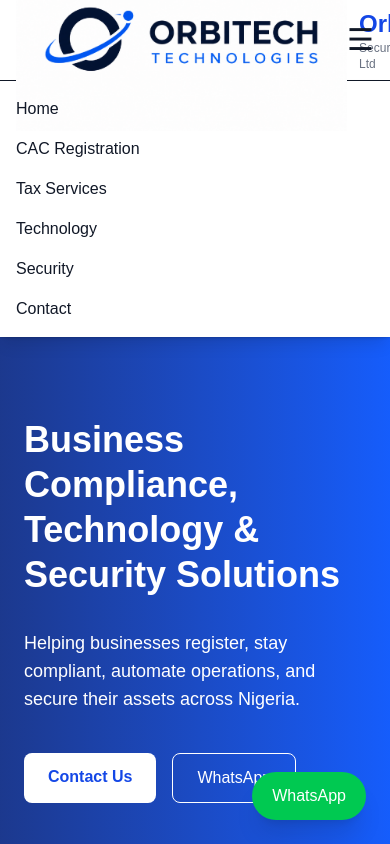
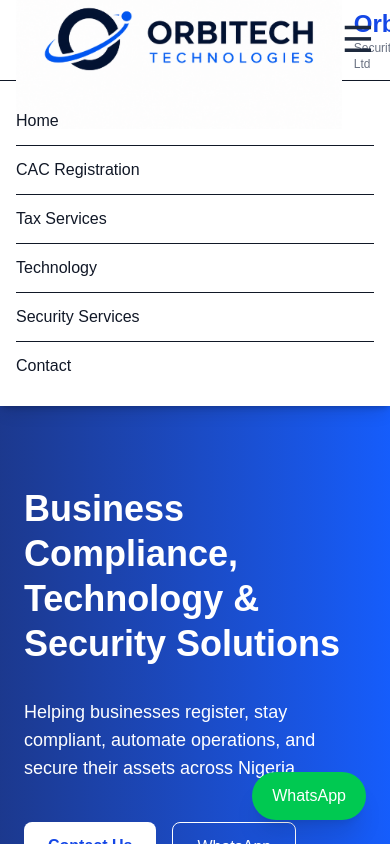
Before and after one commit to ImadeLabs/orbitech-security-company, a Next.js app: page / in a window 390 px wide. Both pictures are taken after a click on the button "Open Menu". Shown: the top 844 px of the page. Built offline with nearby package versions, Linux system fonts and the light colour scheme.

Commit message:
Fixed mobile hamburger menu

```diff
--- a/src/components/Navbar.tsx
+++ b/src/components/Navbar.tsx
@@ -8,21 +8,23 @@ export default function Navbar() {
   const [open, setOpen] = useState(false);
 
   return (
-    <header className="bg-white shadow sticky top-0 z-50">
-      <div className="max-w-7xl mx-auto px-4 h-20 flex items-center justify-between">
+    <header className="bg-white shadow-md sticky top-0 z-50">
+      <div className="max-w-7xl mx-auto px-4">
+        <div className="flex items-center justify-between h-20">
 
           {/* Logo */}
           <Link href="/" className="flex items-center gap-3">
             <Image
               src="/logo.png"
-            alt="Orbitech"
+              alt="Orbitech Logo"
               width={45}
               height={45}
-            className="h-auto w-auto"
+              className="w-auto h-auto"
+              priority
             />
 
             <div>
-            <h1 className="font-bold text-2xl text-blue-700">
+              <h1 className="text-2xl font-bold text-blue-700">
                 Orbitech
               </h1>
 
@@ -33,54 +35,112 @@ export default function Navbar() {
           </Link>
 
           {/* Desktop Menu */}
-        <nav className="hidden md:flex gap-8 font-medium">
-          <Link href="/">Home</Link>
-          <Link href="/cac-registration">CAC</Link>
-          <Link href="/tax-services">Tax</Link>
-          <Link href="/technology">Technology</Link>
-          <Link href="/security-services">Security</Link>
-          <Link href="/contact">Contact</Link>
+          <nav className="hidden md:flex items-center gap-8 font-medium">
+            <Link href="/" className="hover:text-blue-600">
+              Home
+            </Link>
+
+            <Link
+              href="/cac-registration"
+              className="hover:text-blue-600"
+            >
+              CAC
+            </Link>
+
+            <Link
+              href="/tax-services"
+              className="hover:text-blue-600"
+            >
+              Tax
+            </Link>
+
+            <Link
+              href="/technology"
+              className="hover:text-blue-600"
+            >
+              Technology
+            </Link>
+
+            <Link
+              href="/security-services"
+              className="hover:text-blue-600"
+            >
+              Security
+            </Link>
+
+            <Link
+              href="/contact"
+              className="hover:text-blue-600"
+            >
+              Contact
+            </Link>
           </nav>
 
-        {/* Mobile Button */}
+          {/* Mobile Hamburger */}
           <button
-          className="md:hidden text-3xl"
             onClick={() => setOpen(!open)}
+            className="md:hidden text-4xl text-slate-800"
+            aria-label="Open Menu"
           >
             ☰
           </button>
+        </div>
       </div>
 
       {/* Mobile Menu */}
       {open && (
         <div className="md:hidden bg-white border-t shadow-lg">
-          <div className="flex flex-col p-4 gap-4">
+          <nav className="flex flex-col p-4">
 
-            <Link href="/" onClick={() => setOpen(false)}>
+            <Link
+              href="/"
+              onClick={() => setOpen(false)}
+              className="py-3 border-b"
+            >
               Home
             </Link>
 
-            <Link href="/cac-registration" onClick={() => setOpen(false)}>
+            <Link
+              href="/cac-registration"
+              onClick={() => setOpen(false)}
+              className="py-3 border-b"
+            >
               CAC Registration
             </Link>
 
-            <Link href="/tax-services" onClick={() => setOpen(false)}>
+            <Link
+              href="/tax-services"
+              onClick={() => setOpen(false)}
+              className="py-3 border-b"
+            >
               Tax Services
             </Link>
 
-            <Link href="/technology" onClick={() => setOpen(false)}>
+            <Link
+              href="/technology"
+              onClick={() => setOpen(false)}
+              className="py-3 border-b"
+            >
               Technology
             </Link>
 
-            <Link href="/security-services" onClick={() => setOpen(false)}>
-              Security
+            <Link
+              href="/security-services"
+              onClick={() => setOpen(false)}
+              className="py-3 border-b"
+            >
+              Security Services
             </Link>
 
-            <Link href="/contact" onClick={() => setOpen(false)}>
+            <Link
+              href="/contact"
+              onClick={() => setOpen(false)}
+              className="py-3"
+            >
               Contact
             </Link>
 
-          </div>
+          </nav>
         </div>
       )}
     </header>
```
Lines whose indentation alone changed are shown as unchanged.
